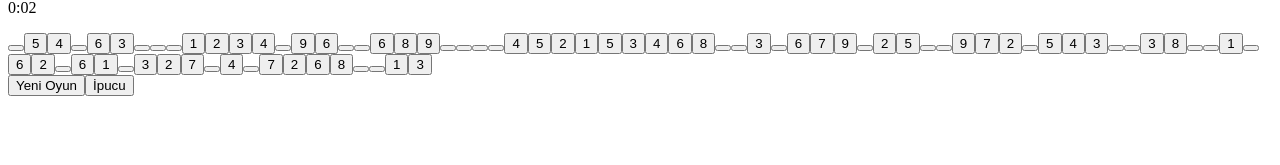
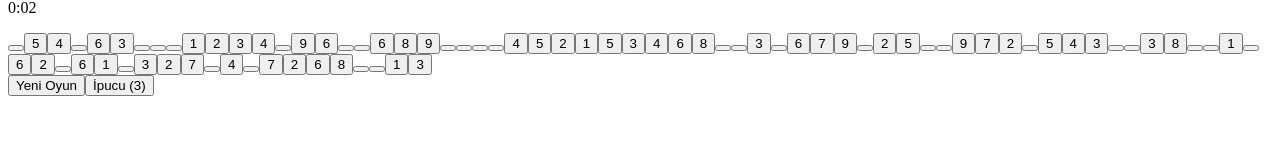
Before and after one commit to TunahanTuna/modern_sudoku_puzzle_nextjs, a Next.js app: page / in a window 1280 px wide. Both pictures are taken after a click on the button "Kolay". Shown: the part 115-280 px from the top of the page. Built offline with nearby package versions, Linux system fonts and the light colour scheme.

Commit message:
fix/unlimited hint count is down to 3 times

```diff
--- a/src/app/page.tsx
+++ b/src/app/page.tsx
@@ -29,6 +29,7 @@ export default function Home() {
     medium: [],
     hard: [],
   });
+  const [remainingHints, setRemainingHints] = useState(3);
 
   const handleSuccessfulMove = useCallback(() => {
     if (!selectedCell) return;
@@ -141,9 +142,15 @@ export default function Home() {
     setDifficulty(newDifficulty);
     setGameStartTime(Date.now());
     setCurrentTime(0);
+    setRemainingHints(3); // Reset hints when starting new game
   };
 
   const handleHint = useCallback(() => {
+    if (remainingHints <= 0) {
+      // You could add a toast/alert here to inform the user
+      return;
+    }
+
     const hint = getHint(board);
     if (hint) {
       const [row, col, value] = hint;
@@ -152,13 +159,14 @@ export default function Home() {
       );
       setBoard(newBoard);
       setSelectedCell([row, col]);
+      setRemainingHints((prev) => prev - 1);
       handleSuccessfulMove();
       if (isBoardSolved(newBoard)) {
         handleGameCompletion();
         setTimeout(() => setShowMenu(true), 2000);
       }
     }
-  }, [board, handleSuccessfulMove, handleGameCompletion]);
+  }, [board, remainingHints, handleSuccessfulMove, handleGameCompletion]);
 
   return (
     <div className="min-h-screen bg-gradient-to-br from-blue-50 to-indigo-100 dark:from-gray-900 dark:to-gray-800 flex flex-col items-center justify-center p-4 transition-colors duration-300">
@@ -230,9 +238,15 @@ export default function Home() {
               </button>
               <button
                 onClick={handleHint}
-                className="w-full md:w-auto px-6 py-3 bg-gray-100 dark:bg-gray-700 text-gray-700 dark:text-gray-200 font-semibold rounded-xl hover:bg-gray-200 dark:hover:bg-gray-600 transform hover:scale-105 active:scale-95 transition-all duration-200 shadow-lg hover:shadow-gray-200/50 dark:hover:shadow-gray-900/50"
+                disabled={remainingHints <= 0}
+                className={`w-full md:w-auto px-6 py-3 bg-gray-100 dark:bg-gray-700 text-gray-700 dark:text-gray-200 font-semibold rounded-xl transform transition-all duration-200 shadow-lg flex items-center justify-center gap-2
+                  ${
+                    remainingHints > 0
+                      ? "hover:bg-gray-200 dark:hover:bg-gray-600 hover:scale-105 active:scale-95 hover:shadow-gray-200/50 dark:hover:shadow-gray-900/50"
+                      : "opacity-50 cursor-not-allowed"
+                  }`}
               >
-                İpucu
+                İpucu ({remainingHints})
               </button>
             </div>
           </div>
```
